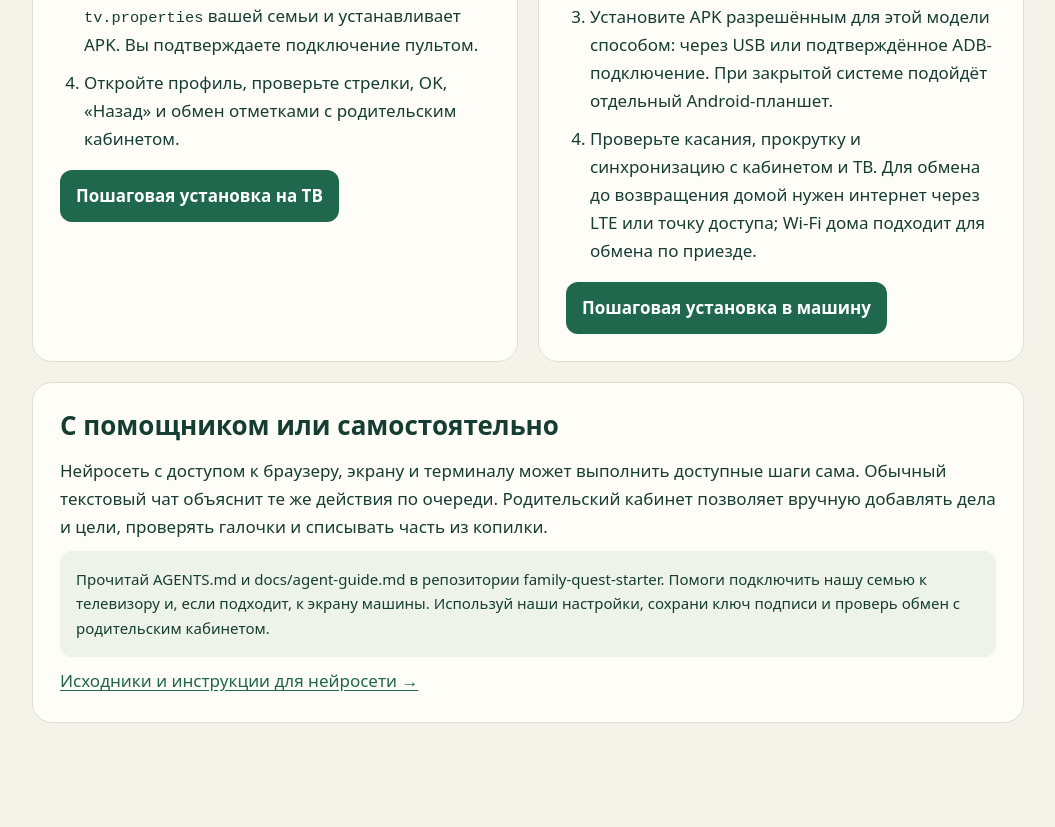
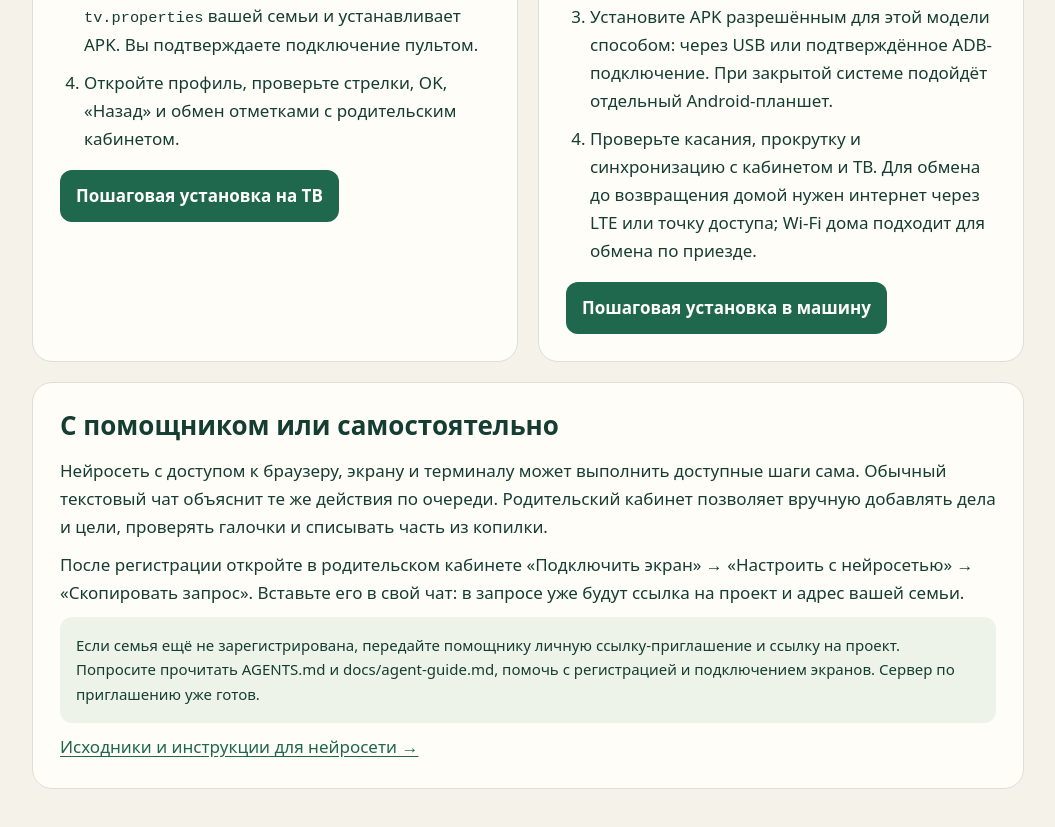
Before and after one commit to KhunKomarov/family-quest-starter, a plain HTML site: page guide/index.html in a window 1280 px wide. Shown: the part 1748-2575 px from the top of the page, without its empty margins (112-1167 px from the left). Drawn offline with Linux system fonts and the light colour scheme.

Commit message:
Explain where to copy the family's AI setup request

```diff
--- a/guide/index.html
+++ b/guide/index.html
@@ -12,5 +12,5 @@
 <section><h2>Сначала — одна семья</h2><ol><li>Откройте личное приглашение, добавьте детей, фото или аватары, дела и цели.</li><li>Сохраните родительский кабинет на телефонах. Оба родителя входят по своим кодам.</li><li>В кабинете откройте «Подключить экран» → «Скачать настройки нашей семьи». Один журнал подключается ко всем вашим экранам.</li></ol><p><a href="https://github.com/KhunKomarov/family-quest-starter/blob/main/docs/family-guide.md">Полная памятка родителей →</a></p></section>
 <div class="devices"><section><span class="device" aria-hidden="true">📺</span><h2>На телевизоре</h2><ol><li>Проверьте Android 9+ и возможность установки APK. Для webOS / Tizen нужна совместимая Android-приставка.</li><li>Передайте помощнику инструкцию и подключите компьютер к домашней сети телевизора.</li><li>Помощник собирает приложение с <code>tv.properties</code> вашей семьи и устанавливает APK. Вы подтверждаете подключение пультом.</li><li>Откройте профиль, проверьте стрелки, OK, «Назад» и обмен отметками с родительским кабинетом.</li></ol><a class="button" href="https://github.com/KhunKomarov/family-quest-starter/blob/main/docs/agent-guide.md">Пошаговая установка на ТВ</a></section>
 <section id="car"><span class="device" aria-hidden="true">🚗</span><h2>В машине</h2><ol><li>На стоянке узнайте модель экрана и версию Android. Нужен Android 9+ с поддержкой установки приложений. Android Auto и CarPlay этот APK не запускают.</li><li>Используйте уже созданную семью. Помощник собирает отдельный APK с <code>car.properties</code> — внутри включён режим касаний.</li><li>Установите APK разрешённым для этой модели способом: через USB или подтверждённое ADB-подключение. При закрытой системе подойдёт отдельный Android-планшет.</li><li>Проверьте касания, прокрутку и синхронизацию с кабинетом и ТВ. Для обмена до возвращения домой нужен интернет через LTE или точку доступа; Wi-Fi дома подходит для обмена по приезде.</li></ol><a class="button" href="https://github.com/KhunKomarov/family-quest-starter/blob/main/docs/car-install.md">Пошаговая установка в машину</a></section></div>
-<section><h2>С помощником или самостоятельно</h2><p>Нейросеть с доступом к браузеру, экрану и терминалу может выполнить доступные шаги сама. Обычный текстовый чат объяснит те же действия по очереди. Родительский кабинет позволяет вручную добавлять дела и цели, проверять галочки и списывать часть из копилки.</p><p class="prompt">Прочитай AGENTS.md и docs/agent-guide.md в репозитории family-quest-starter. Помоги подключить нашу семью к телевизору и, если подходит, к экрану машины. Используй наши настройки, сохрани ключ подписи и проверь обмен с родительским кабинетом.</p><a href="https://github.com/KhunKomarov/family-quest-starter">Исходники и инструкции для нейросети →</a></section>
+<section id="ai"><h2>С помощником или самостоятельно</h2><p>Нейросеть с доступом к браузеру, экрану и терминалу может выполнить доступные шаги сама. Обычный текстовый чат объяснит те же действия по очереди. Родительский кабинет позволяет вручную добавлять дела и цели, проверять галочки и списывать часть из копилки.</p><p>После регистрации откройте в родительском кабинете «Подключить экран» → «Настроить с нейросетью» → «Скопировать запрос». Вставьте его в свой чат: в запросе уже будут ссылка на проект и адрес вашей семьи.</p><p class="prompt">Если семья ещё не зарегистрирована, передайте помощнику личную ссылку-приглашение и ссылку на проект. Попросите прочитать AGENTS.md и docs/agent-guide.md, помочь с регистрацией и подключением экранов. Сервер по приглашению уже готов.</p><a href="https://github.com/KhunKomarov/family-quest-starter">Исходники и инструкции для нейросети →</a></section>
 </main></body></html>
```
